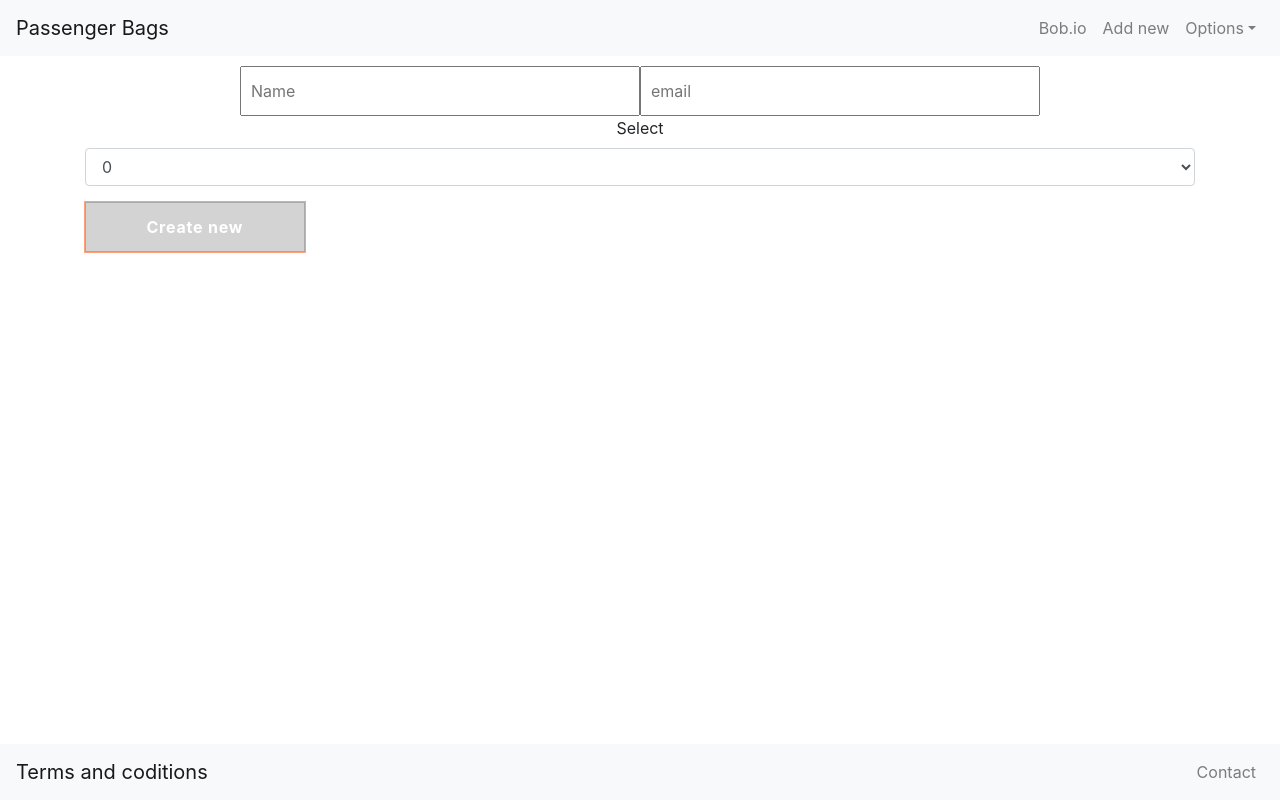
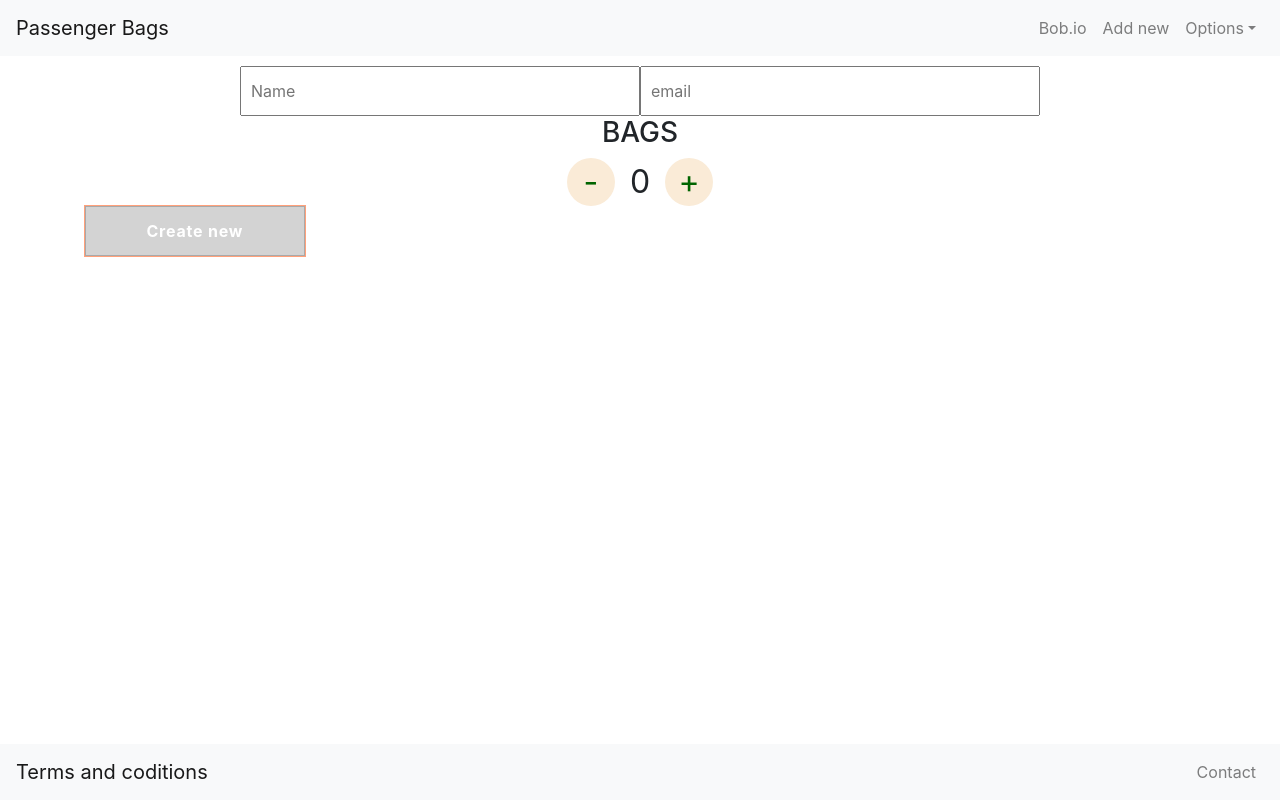
Before and after one commit to jesuarva/back-tracker, a React (Create React App) app in the folder frontend/frontend2/: page /new in a window 1280 px wide. Built offline with nearby package versions, Linux system fonts and the light colour scheme; no server answers.

Commit message:
RE-IMPLEMENT BagSelector.js component and STYLE it

```diff
--- /dev/null
+++ b/frontend/frontend2/src/components/NewEntry/BagSelector/BagSelector.css
@@ -0,0 +1,20 @@
+.bag-selector {
+  /* display: flex; */
+}
+
+.bag-controller {
+  font-size: 2rem;
+}
+
+.bag-controller span {
+  display: inline-block;
+  height: 3rem;
+  width: 3rem;
+  margin: 0 15px;
+  border-radius: 1.5rem;
+  user-select: none;
+  cursor: pointer;
+  color: darkgreen;
+  background-color: antiquewhite;
+
+}
--- a/frontend/frontend2/src/components/NewEntry/BagSelector/BagSelector.js
+++ b/frontend/frontend2/src/components/NewEntry/BagSelector/BagSelector.js
@@ -1,21 +1,34 @@
 import React from 'react';
-import { FormGroup, Label, Input } from 'reactstrap';
+import './BagSelector.css';
 
-export default class Example extends React.Component {
+export default class BagSelector extends React.Component {
+  bagsUnitHandler = (e) => {
+    e.stopPropagation();
+    const { id } = e.target;
+    const { value, updateBags } = this.props;
+
+    switch (id) {
+      case 'substract':
+        value > 1 && updateBags(value - 1);
+        break;
+      case 'add':
+        value < 5 && updateBags(value + 1);
+        break;
+      default:
+    }
+  };
+
   render() {
     const { value } = this.props;
     return (
-      <FormGroup>
-        <Label for="bags">Select</Label>
-        <Input type="select" name="bags" id="bags" value={value}>
-          <option>0</option>
-          <option>1</option>
-          <option>2</option>
-          <option>3</option>
-          <option>4</option>
-          <option>5</option>
-        </Input>
-      </FormGroup>
+      <div className="bag-selector">
+        <h3>BAGS</h3>
+        <div className="bag-controller" onClick={this.bagsUnitHandler}>
+          <span id="substract">-</span>
+          {value}
+          <span id="add">+</span>
+        </div>
+      </div>
     );
   }
 }
```
